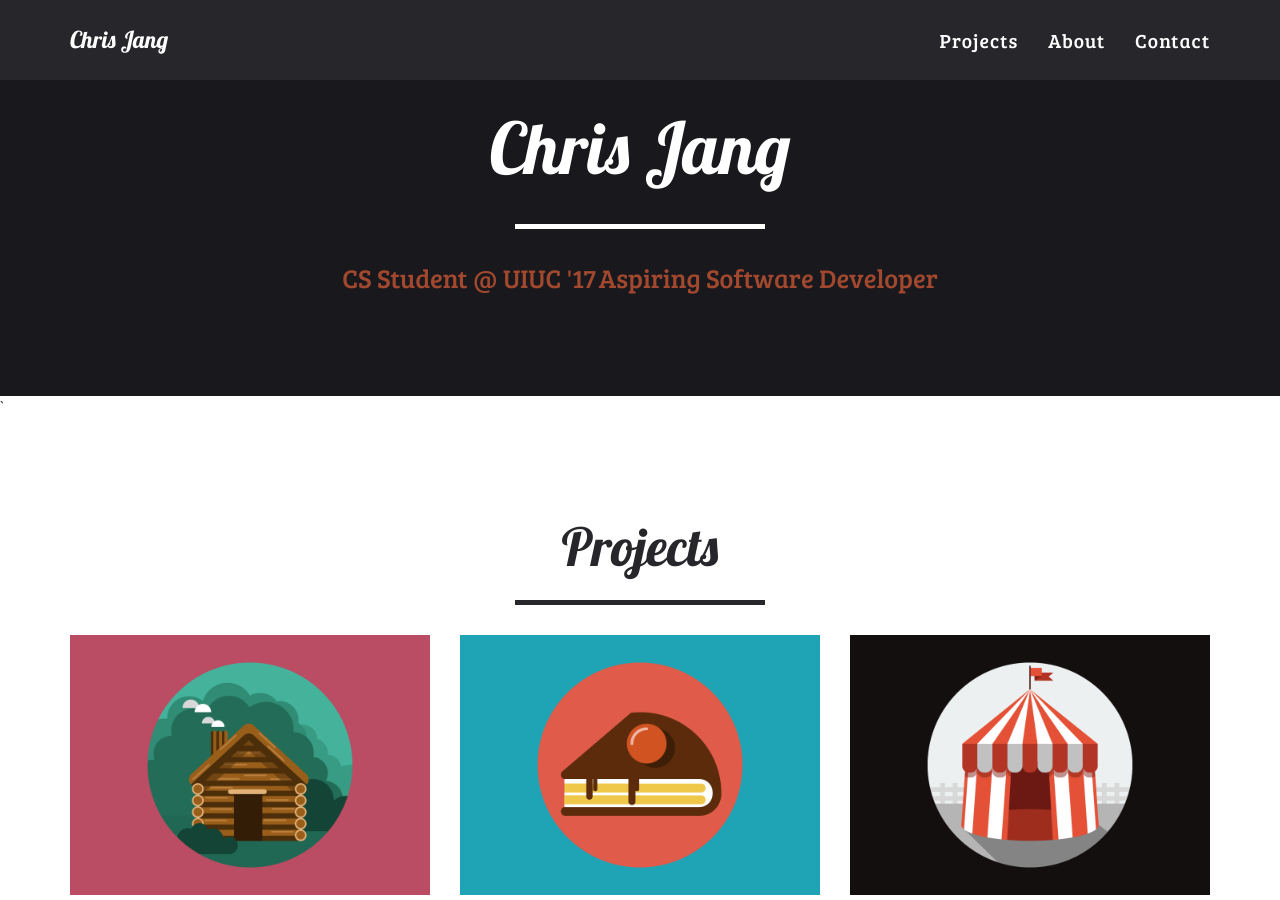
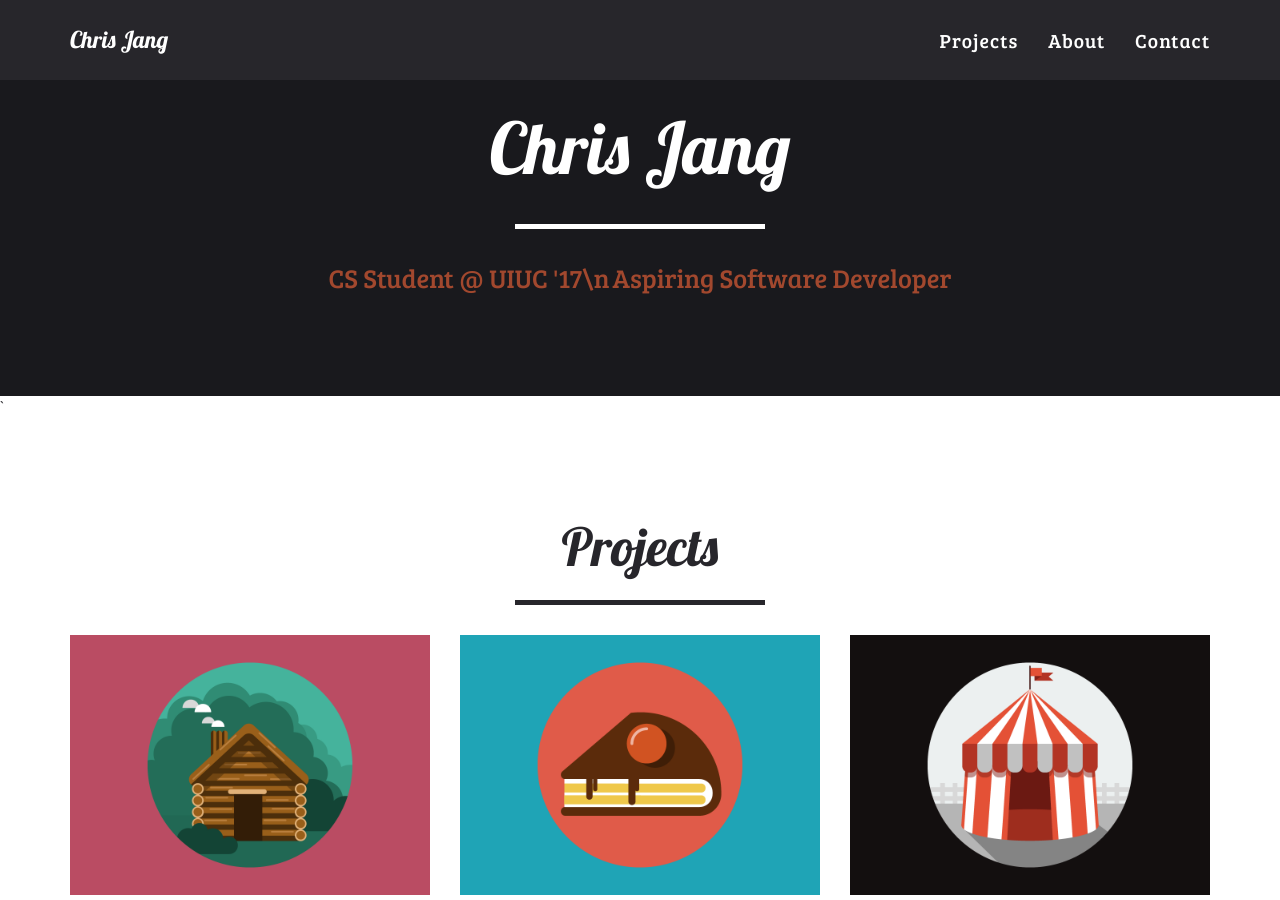
Before and after one commit to cjang5/cjang5.github.io, a Jekyll site: the page built from index.html, in a window 1280 px wide and 900 px high, scrolled down 387 px. Built offline with Jekyll 4.4.1, drawn with Linux system fonts in a browser that asks for light colours.

Commit message:
Updated spacing

```diff
--- a/_includes/header.html
+++ b/_includes/header.html
@@ -43,7 +43,7 @@
                     <div class="intro-text">
                         <span class="name">Chris Jang</span>
                         <hr class="star-light">
-                        <span class="uiuc">CS Student @ UIUC '17</span>
+                        <span class="uiuc">CS Student @ UIUC '17\n</span>
 			<span class="sde">Aspiring Software Developer</span>
                     </div>
                 </div>
```
